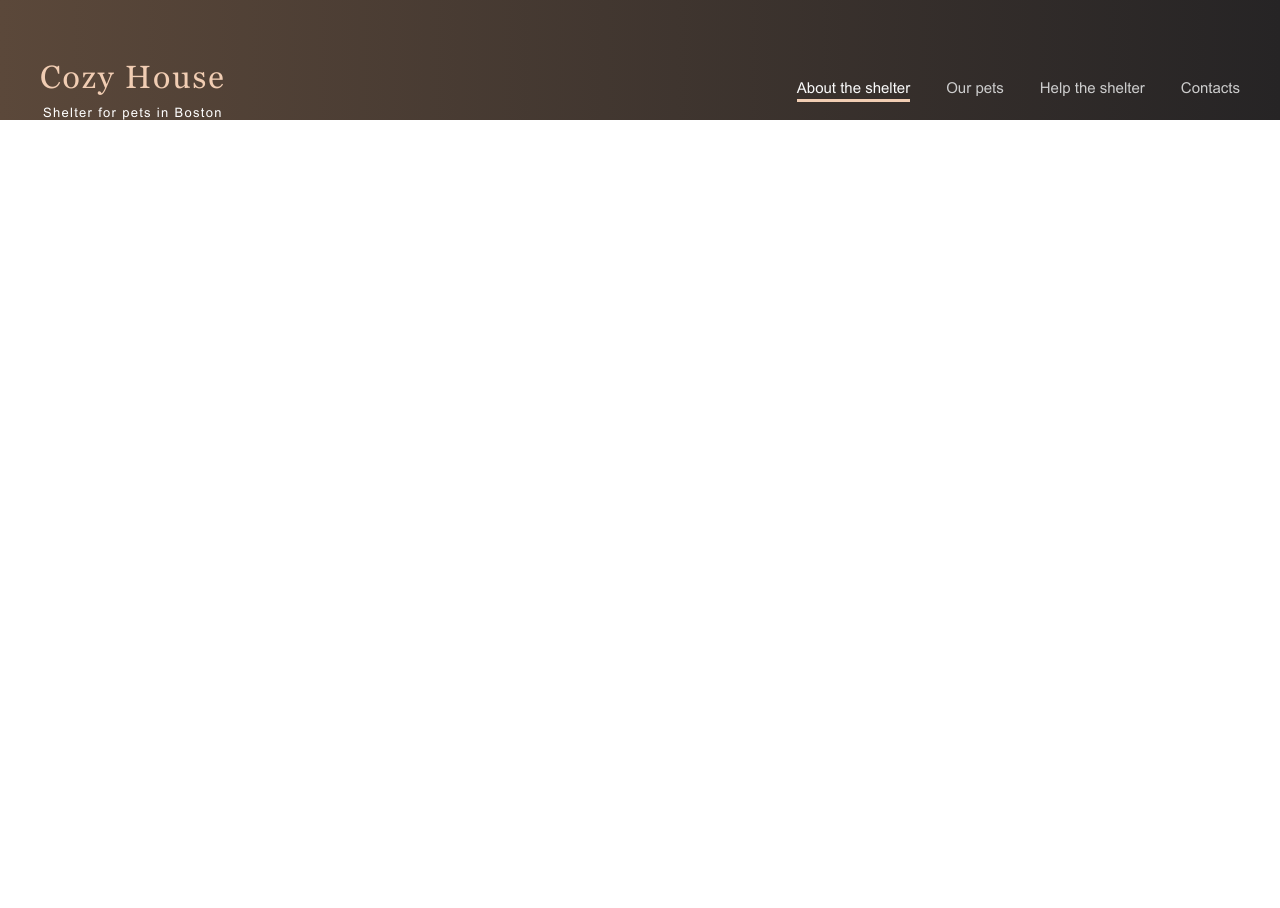
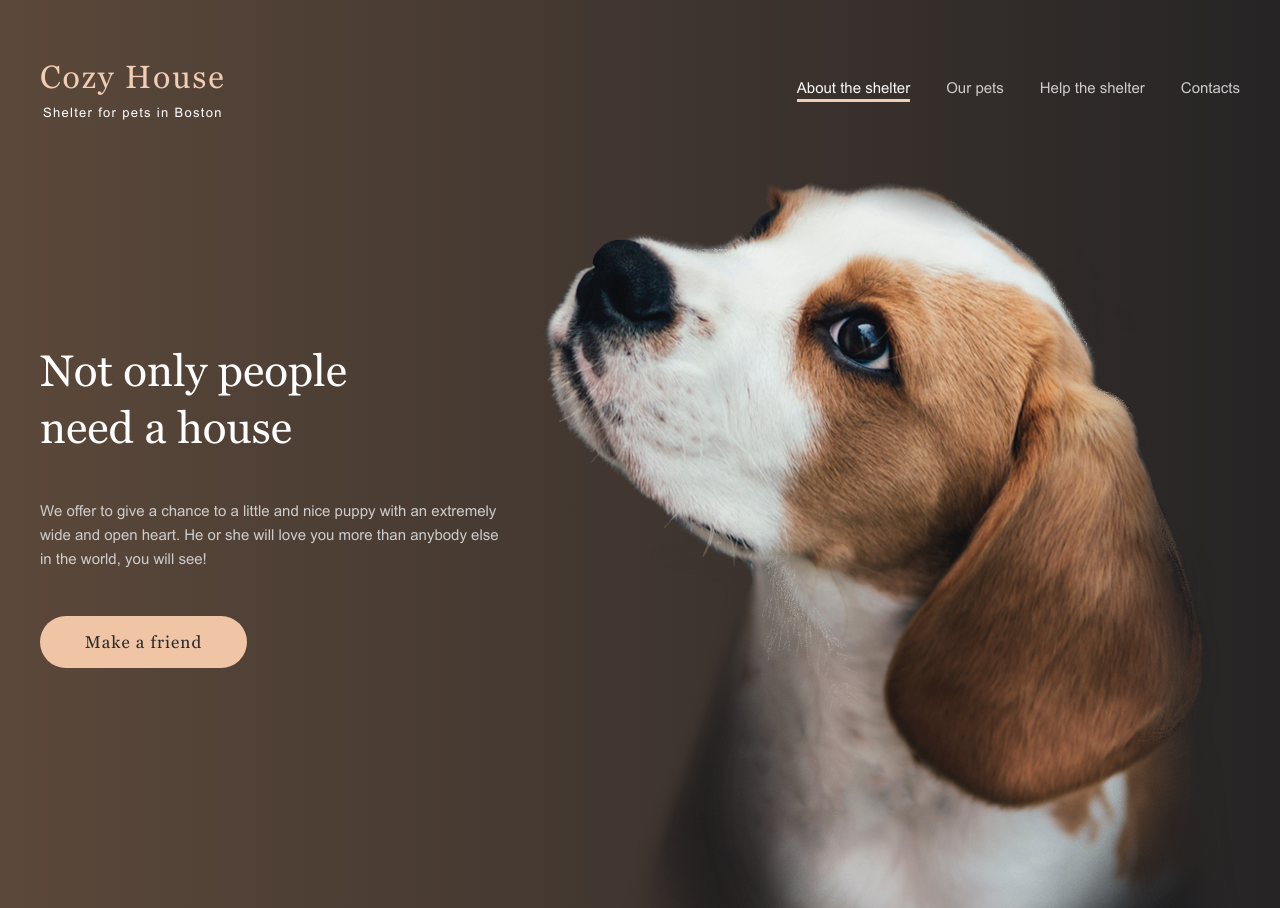
Before and after one commit to Sviatoslav-fls/shelter, a website built with webpack: page src/index.html in a window 1280 px wide. Before the commit the page ends 800 px from the top, so only its background shows below. Built offline with nearby package versions, Linux system fonts and the light colour scheme; files whose address does not match are found by name.

Commit message:
feat: add section not-only

```diff
--- a/src/index.html
+++ b/src/index.html
@@ -26,6 +26,21 @@
         </nav>
       </div>
     </header>
+    <main class="page">
+      <section class="not-only">
+        <div class="not-only__wrap container">
+          <div class="not-only__body">
+            <h2 class="not-only__title">Not only people <br>need a house</h2>
+            <p class="not-only__text">We offer to give a chance to a little and nice puppy with an extremely wide and open heart. He or she will love you more than anybody else in the world, you will see!</p>
+            <a href="#" class="not-only__btn btn btn_dark">Make a friend</a>
+          </div>
+          <div class="not-only__img"><img src="img/start-screen-puppy.png" alt="Puppy photo"></div>
+        </div>
+      </section>
+      <section>
+
+      </section>
+    </main>
   </div>
 </body>
 
--- a/src/scss/base/_base.scss
+++ b/src/scss/base/_base.scss
@@ -25,3 +25,21 @@ body {
   width: $content-width;
   margin: 0 auto;
 }
+
+.btn {
+  display: inline-flex;
+  align-items: center;
+  height: 52px;
+  padding: 0px 45px;
+  font-size: 17px;
+  letter-spacing: 0.06em;
+  color: #292929;
+  border-radius: 100px;
+  @extend %transition;
+  &:hover {
+    background: $color-primary-light;
+  }
+  &_dark {
+    background: darken($color-primary,3);
+  }
+}
--- /dev/null
+++ b/src/scss/components/_not-only.scss
@@ -0,0 +1,38 @@
+.not-only {
+  min-height: 788px;
+  padding-top: 60px;
+  background: linear-gradient(to right, #5B483A 0%, #262425 100%);
+  // .not-only__wrap
+  &__wrap {
+    display:flex;
+    justify-content: space-between;
+  }
+  // .not-only__body
+  &__body {
+    flex: 0 1 50%;
+    max-width: 460px;
+    margin-top: 163px;
+  }
+  // .not-only__title
+  &__title {
+font-size: 44px;
+line-height: 130%;
+color: #fff;
+margin-bottom: 42px;
+  }
+  // .not-only__text
+  &__text {
+    @extend %font-add;
+    font-weight: 400;
+    font-size: $font-text;
+    line-height: 160%;
+    color: #CDCDCD;
+    margin-bottom: 45px;
+  }
+  // .not-only__btn
+  &__btn {}
+  // .not-only__img
+  &__img {
+    flex: 0 1 50%;
+  }
+}
--- a/src/scss/styles.scss
+++ b/src/scss/styles.scss
@@ -13,3 +13,6 @@
 
 //Layouts
 @import "layouts/header";
+
+// Components
+@import "components/not-only";
--- a/webpack.config.js
+++ b/webpack.config.js
@@ -61,11 +61,11 @@ module.exports = ({ develop }) => ({
       filename: '[name].[contenthash].css',
       // filename: 'styles.css',
     }),
-    // new CopyPlugin({
-    //   patterns: [
-    //     { from: 'public' },
-    //   ],
-    // }),
+    new CopyPlugin({
+      patterns: [
+        { from: 'public' },
+      ],
+    }),
     new CleanWebpackPlugin({ cleanStaleWebpackAssets: false }),
   ],
   ...devServer(develop),
```
Also changed, not shown: public/images/image.jpg (added), src/assets/img/start-screen-puppy.png (added), src/image.jpg (renamed from src/assets/image.jpg), src/index.ts (line endings or trailing spaces).
